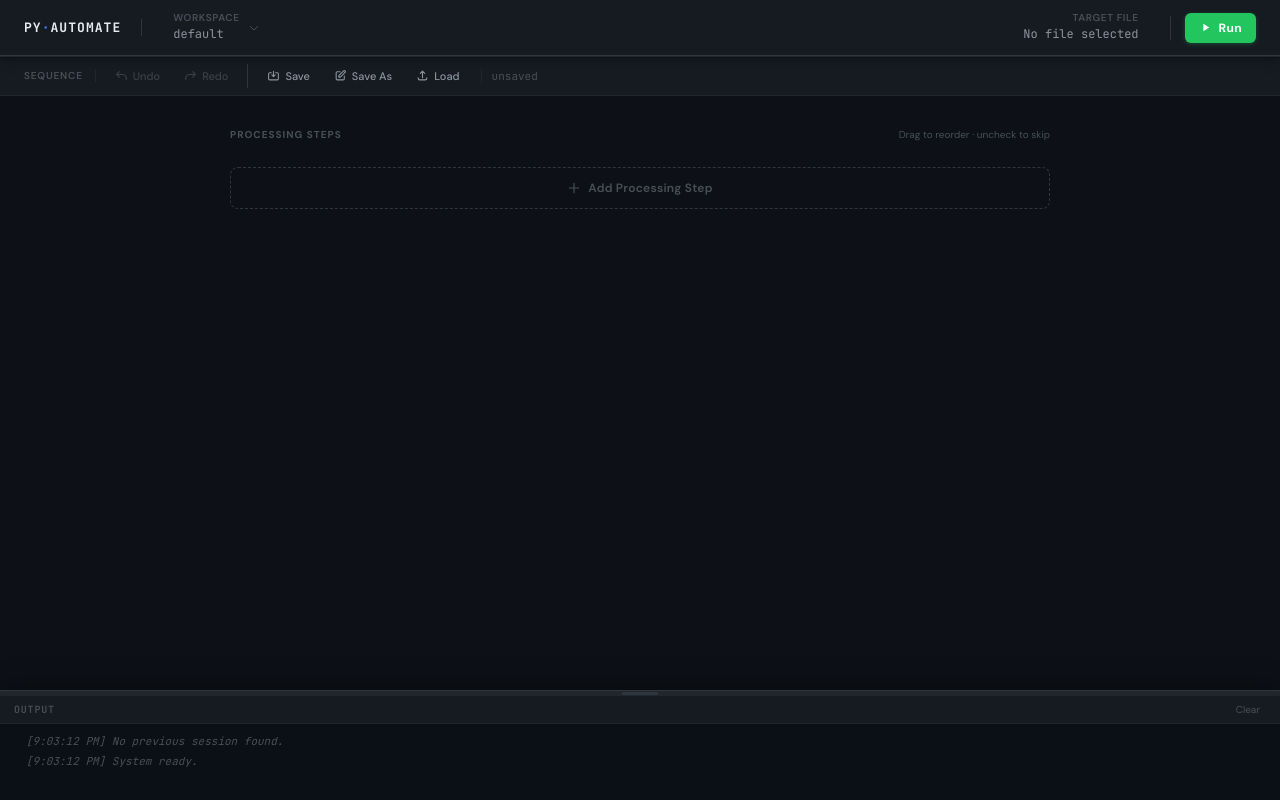
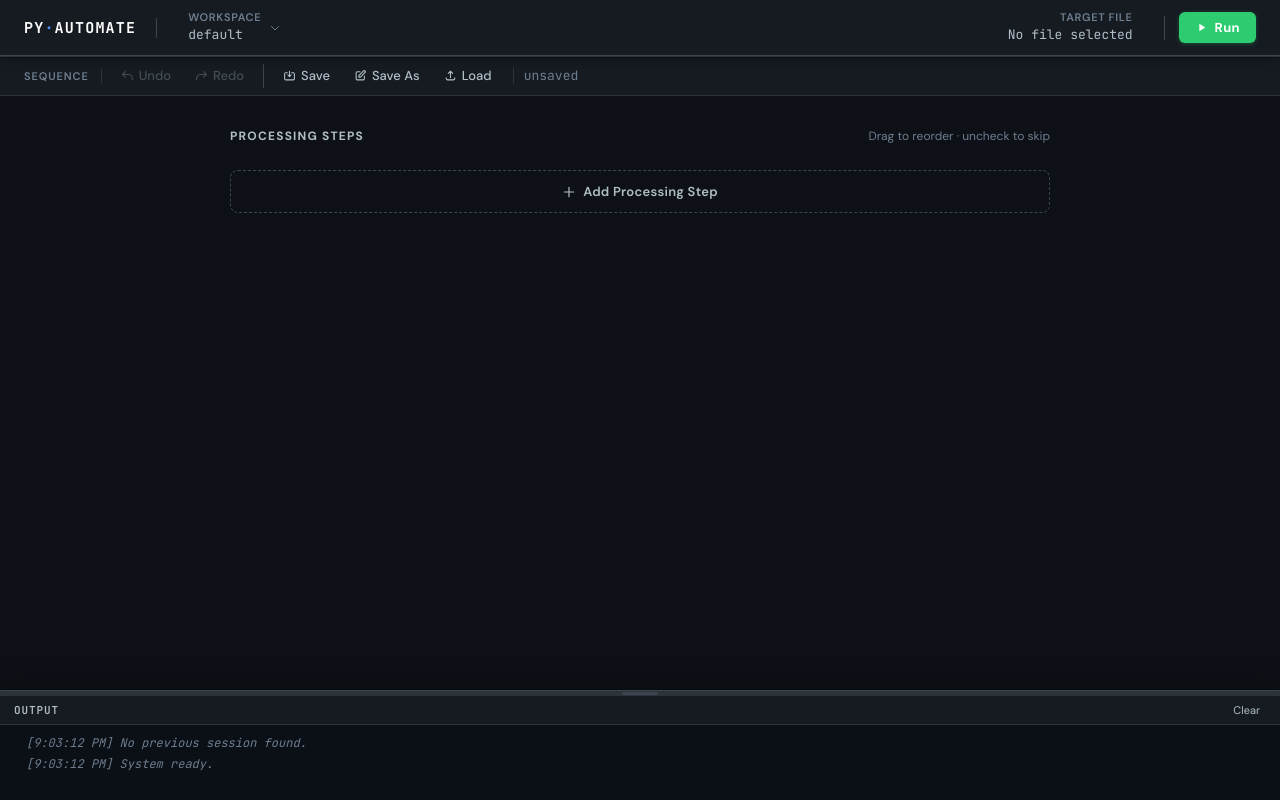
Before and after one commit to colintrachte/PythonMacros, a Flask app: page / in a window 1280 px wide. Run offline with Flask 3, Linux system fonts and the light colour scheme; data that the repository does not hold is empty.

Commit message:
bumped up contrast and font size

```diff
--- a/static/styles.css
+++ b/static/styles.css
@@ -4,29 +4,31 @@
     --bg: #0d1117;
     --surface: #161b22;
     --surface-2: #1c2128;
-    --border: #30363d;
-    --border-subtle: #21262d;
-    --accent: #3b82f6;
-    --accent-dim: rgba(59, 130, 246, 0.15);
-    --accent-glow: rgba(59, 130, 246, 0.3);
-    --success: #22c55e;
-    --success-dim: rgba(34, 197, 94, 0.12);
-    --danger: #ef4444;
-    --danger-dim: rgba(239, 68, 68, 0.12);
-    --warning: #f59e0b;
-    --text-primary: #e6edf3;
-    --text-secondary: #8b949e;
-    --text-dim: #484f58;
+    --border: #3d444d;
+    --border-subtle: #2d333b;
+    --accent: #4d94ff;
+    --accent-dim: rgba(77, 148, 255, 0.15);
+    --accent-glow: rgba(77, 148, 255, 0.3);
+    --success: #2ecc71;
+    --success-dim: rgba(46, 204, 113, 0.12);
+    --danger: #ff5555;
+    --danger-dim: rgba(255, 85, 85, 0.12);
+    --warning: #f7b731;
+    --text-primary: #ffffff;
+    --text-secondary: #b0bec5;
+    --text-dim: #6e7e8e;
     --mono: 'JetBrains Mono', monospace;
     --sans: 'DM Sans', system-ui, sans-serif;
     --radius: 8px;
     --radius-lg: 14px;
-    --shadow: 0 1px 3px rgba(0,0,0,0.4), 0 4px 12px rgba(0,0,0,0.3);
-    --shadow-lg: 0 4px 24px rgba(0,0,0,0.6);
+    --shadow: 0 1px 3px rgba(0, 0, 0, 0.4), 0 4px 12px rgba(0, 0, 0, 0.3);
+    --shadow-lg: 0 4px 24px rgba(0, 0, 0, 0.6);
     --transition: 150ms cubic-bezier(0.4, 0, 0.2, 1);
 }
 
-*, *::before, *::after {
+*,
+*::before,
+*::after {
     box-sizing: border-box;
 }
 
@@ -65,7 +67,7 @@ header {
 
 .logo {
     font-family: var(--mono);
-    font-size: 13px;
+    font-size: 15px;
     font-weight: 700;
     letter-spacing: 0.08em;
     color: var(--text-primary);
@@ -97,7 +99,7 @@ header {
 }
 
 .workspace-pill-label {
-    font-size: 10px;
+    font-size: 11px;
     font-weight: 600;
     color: var(--text-dim);
     text-transform: uppercase;
@@ -108,7 +110,7 @@ header {
 
 .workspace-pill-value {
     font-family: var(--mono);
-    font-size: 12px;
+    font-size: 13px;
     color: var(--text-secondary);
 }
 
@@ -146,7 +148,7 @@ header {
 }
 
 .file-badge-label {
-    font-size: 10px;
+    font-size: 11px;
     font-weight: 600;
     color: var(--text-dim);
     text-transform: uppercase;
@@ -157,7 +159,7 @@ header {
 
 .file-badge-value {
     font-family: var(--mono);
-    font-size: 12px;
+    font-size: 13px;
     color: var(--text-secondary);
 }
 
@@ -200,7 +202,7 @@ header {
 
 .icon-btn.danger:hover {
     background: var(--danger-dim);
-    border-color: rgba(239,68,68,0.3);
+    border-color: rgba(239, 68, 68, 0.3);
     color: var(--danger);
 }
 
@@ -215,24 +217,24 @@ header {
     display: flex;
     align-items: center;
     gap: 7px;
-    padding: 7px 14px;
+    padding: 7px 16px;
     background: var(--success);
     color: #fff;
     border: none;
     border-radius: 6px;
     font-family: var(--sans);
-    font-size: 12px;
+    font-size: 13px;
     font-weight: 700;
     cursor: pointer;
     transition: all var(--transition);
     letter-spacing: 0.03em;
     margin-left: 4px;
-    box-shadow: 0 1px 4px rgba(34,197,94,0.3);
+    box-shadow: 0 1px 4px rgba(46, 204, 113, 0.3);
 }
 
 .run-btn:hover {
-    background: #16a34a;
-    box-shadow: 0 2px 12px rgba(34,197,94,0.4);
+    background: #27ae60;
+    box-shadow: 0 2px 12px rgba(46, 204, 113, 0.4);
     transform: translateY(-1px);
 }
 
@@ -282,7 +284,7 @@ header {
 }
 
 .toolbar-label {
-    font-size: 10px;
+    font-size: 11px;
     font-weight: 600;
     color: var(--text-dim);
     text-transform: uppercase;
@@ -303,7 +305,7 @@ header {
     background: transparent;
     color: var(--text-secondary);
     font-family: var(--sans);
-    font-size: 11px;
+    font-size: 13px;
     font-weight: 500;
     cursor: pointer;
     transition: all var(--transition);
@@ -333,7 +335,7 @@ header {
 
 .seq-filename {
     font-family: var(--mono);
-    font-size: 11px;
+    font-size: 13px;
     color: var(--text-dim);
     margin-left: 8px;
     padding-left: 10px;
@@ -364,15 +366,15 @@ main {
 }
 
 .section-title {
-    font-size: 10px;
+    font-size: 12px;
     font-weight: 700;
-    color: var(--text-dim);
+    color: var(--text-secondary);
     text-transform: uppercase;
     letter-spacing: 0.1em;
 }
 
 .section-hint {
-    font-size: 10px;
+    font-size: 12px;
     color: var(--text-dim);
 }
 
@@ -439,14 +441,14 @@ main {
 
 .step-key {
     font-family: var(--mono);
-    font-size: 12px;
+    font-size: 14px;
     font-weight: 600;
     color: var(--text-primary);
 }
 
 .step-note {
     font-family: var(--sans);
-    font-size: 11px;
+    font-size: 12px;
     color: var(--text-secondary);
     background: transparent;
     border: none;
@@ -481,7 +483,7 @@ main {
 
 .step-delete:hover {
     background: var(--danger-dim);
-    border-color: rgba(239,68,68,0.3);
+    border-color: rgba(239, 68, 68, 0.3);
     color: var(--danger);
 }
 
@@ -497,7 +499,7 @@ main {
 
 .sortable-drag {
     opacity: 1;
-    box-shadow: 0 8px 32px rgba(0,0,0,0.6) !important;
+    box-shadow: 0 8px 32px rgba(0, 0, 0, 0.6) !important;
     border-color: var(--accent) !important;
 }
 
@@ -514,9 +516,9 @@ main {
     border: 1px dashed var(--border);
     border-radius: var(--radius);
     background: transparent;
-    color: var(--text-dim);
+    color: var(--text-secondary);
     font-family: var(--sans);
-    font-size: 12px;
+    font-size: 13px;
     font-weight: 600;
     cursor: pointer;
     display: flex;
@@ -573,7 +575,7 @@ main {
     border-radius: 6px;
     padding: 7px 12px;
     font-family: var(--mono);
-    font-size: 12px;
+    font-size: 13px;
     color: var(--text-primary);
     outline: none;
     transition: border-color var(--transition);
@@ -601,11 +603,11 @@ main {
     display: flex;
     align-items: center;
     justify-content: space-between;
-    padding: 8px 12px;
+    padding: 9px 12px;
     border-radius: 6px;
     cursor: pointer;
     font-family: var(--mono);
-    font-size: 12px;
+    font-size: 13px;
     color: var(--text-secondary);
     transition: all var(--transition);
 }
@@ -628,8 +630,8 @@ main {
 .plugin-empty {
     padding: 20px;
     text-align: center;
-    font-size: 12px;
-    color: var(--text-dim);
+    font-size: 13px;
+    color: var(--text-secondary);
     font-family: var(--sans);
 }
 
@@ -642,7 +644,7 @@ main {
     right: 0;
     background: var(--surface);
     border-top: 1px solid var(--border);
-    box-shadow: 0 -4px 24px rgba(0,0,0,0.4);
+    box-shadow: 0 -4px 24px rgba(0, 0, 0, 0.4);
     overflow: hidden;
     display: flex;
     flex-direction: column;
@@ -673,7 +675,8 @@ main {
     border-radius: 2px;
 }
 
-.resize-handle:hover, .resize-handle:hover::after {
+.resize-handle:hover,
+.resize-handle:hover::after {
     background: var(--accent);
 }
 
@@ -688,16 +691,16 @@ main {
 
 .console-title {
     font-family: var(--mono);
-    font-size: 10px;
+    font-size: 11px;
     font-weight: 600;
-    color: var(--text-dim);
+    color: var(--text-secondary);
     text-transform: uppercase;
     letter-spacing: 0.08em;
 }
 
 .console-clear {
-    font-size: 10px;
-    color: var(--text-dim);
+    font-size: 11px;
+    color: var(--text-secondary);
     background: none;
     border: none;
     cursor: pointer;
@@ -708,7 +711,7 @@ main {
 }
 
 .console-clear:hover {
-    color: var(--text-secondary);
+    color: var(--text-primary);
     background: var(--surface-2);
 }
 
@@ -736,7 +739,7 @@ main {
 
 .console-line {
     font-family: var(--mono);
-    font-size: 11px;
+    font-size: 12px;
     line-height: 1.7;
     padding-left: 10px;
     border-left: 2px solid transparent;
@@ -749,12 +752,12 @@ main {
 }
 
 .console-line.success {
-    color: #86efac;
+    color: #6ee7a0;
     border-left-color: var(--success);
 }
 
 .console-line.error {
-    color: #fca5a5;
+    color: #ff9a9a;
     border-left-color: var(--danger);
 }
 
```
